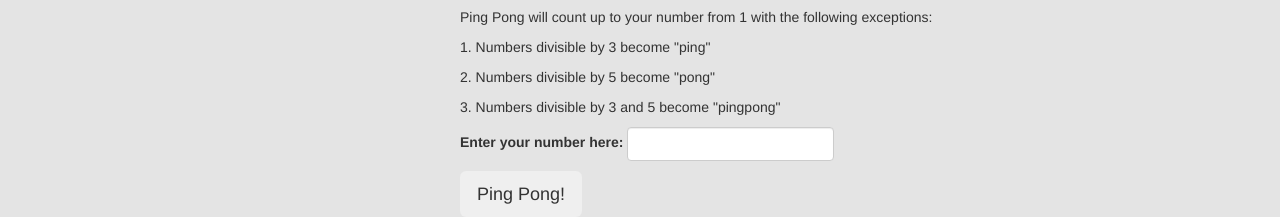
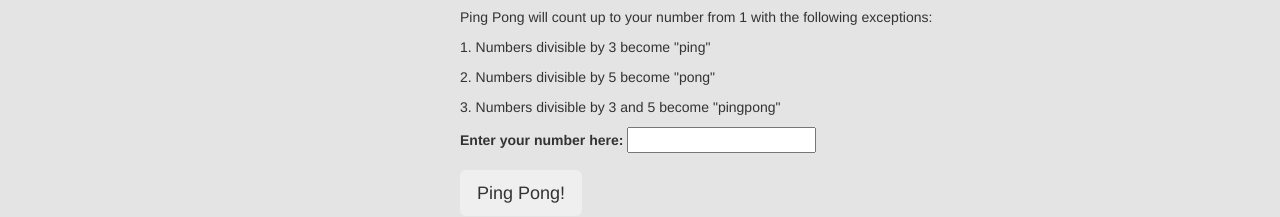
Before and after one commit to gracielundell/epicodus-code-review-3, a plain HTML site: page index.html in a window 1280 px wide. Shown: the part 596-813 px from the top of the page. Drawn offline with Linux system fonts and the light colour scheme.

Commit message:
Add form to index.html

```diff
--- a/index.html
+++ b/index.html
@@ -34,17 +34,15 @@
                <p>1. Numbers divisible by 3 become "ping"</p>
                <p>2. Numbers divisible by 5 become "pong"</p>
                <p>3. Numbers divisible by 3 and 5 become "pingpong"</p>
-              <form class="form-inline" role="form">
+            <form id="pingPong">
               <div class="form-group">
-                 <label for="number"> Enter your number here:</label>
-                 <input type="number" class="form-control"></p>
-                <div>
+                 <label for="countBy"> Enter your number here:</label>
+                 <input id="countBy" type="text">
+              </div>
+            </form>
             <button type="submit" class="btn btn-lg">Ping Pong!</button>
           </div>
           <div id="pingpongcode">
-                  </div>
-                </div>
-              </form>
           </div>
         </div>
       </div>
--- a/js/script.js
+++ b/js/script.js
@@ -15,7 +15,6 @@ var pingPong = function(countTo) {
     }
     console.log(li.innerHTML);
   }
-
 };
 
 
```
Lines whose indentation alone changed are shown as unchanged.
